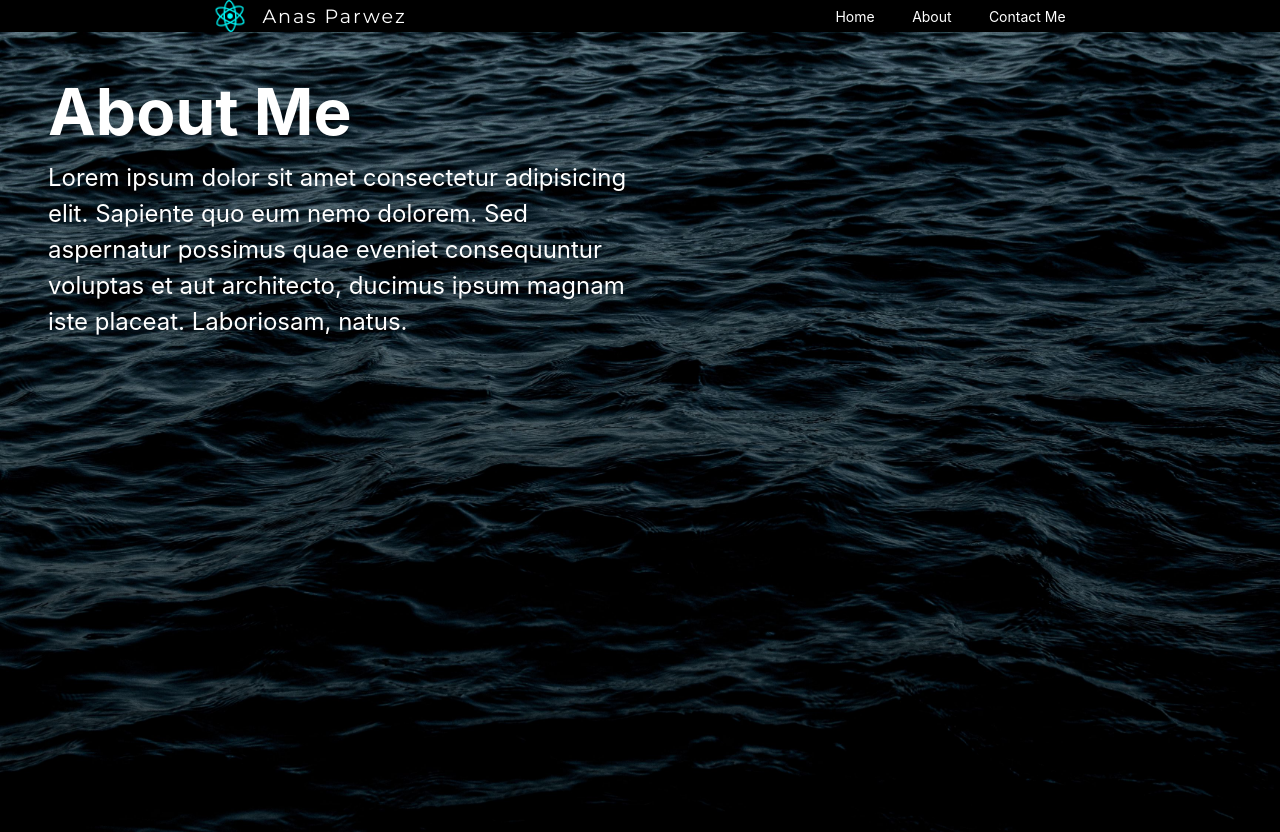
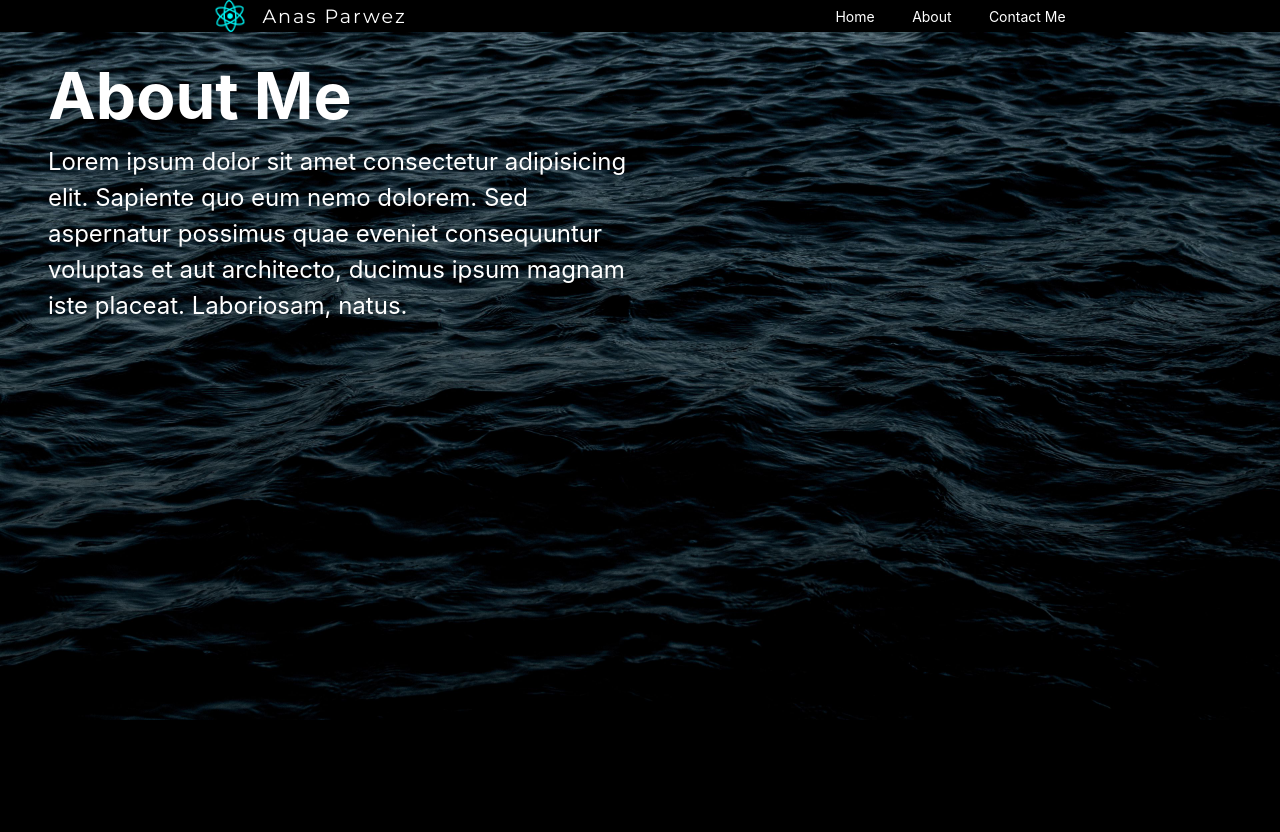
Before and after one commit to Captain-Price-1/myPortfolio, a React (Create React App) app: page /about in a window 1280 px wide. After the commit the page ends 800 px from the top, so only its background shows below. Built offline with nearby package versions, Linux system fonts and the light colour scheme.

Commit message:
initial commit

```diff
--- a/src/App.jsx
+++ b/src/App.jsx
@@ -10,17 +10,21 @@ import {
 import About from "./about";
 import Home from "./HomeScreen";
 import { AnimatePresence } from "framer-motion";
+import Container from "./Change";
 function App() {
   const location = useLocation();
   return (
-    <AnimatePresence initial={false}>
+    <>
+      <Navbar />
+      <AnimatePresence exitBeforeEnter>
         <Switch location={location} key={location.pathname}>
           <Route path="/about">
             <About />
           </Route>
-        <Route path="/" children={<Home />} exact />
+          <Route path="/" children={<Home />} />
         </Switch>
       </AnimatePresence>
+    </>
   );
 }
 
--- /dev/null
+++ b/src/Change.jsx
@@ -0,0 +1,24 @@
+import {
+  BrowserRouter as Router,
+  Route,
+  Switch,
+  useLocation,
+} from "react-router-dom";
+import About from "./about";
+import Home from "./HomeScreen";
+import { AnimatePresence } from "framer-motion";
+
+const Container = () => {
+  const location = useLocation();
+  return (
+    <AnimatePresence initial={false} exitBeforeEnter>
+      <Switch location={location} key={location.pathname}>
+        <Route path="/about">
+          <About />
+        </Route>
+        <Route path="/" children={<Home />} exact />
+      </Switch>
+    </AnimatePresence>
+  );
+};
+export default Container;
--- a/src/HomeScreen.jsx
+++ b/src/HomeScreen.jsx
@@ -5,7 +5,7 @@ import { motion } from "framer-motion";
 const Home = () => {
   const containerVariants = {
     hidden: {
-      x: "-100vw",
+      x: "0",
       opacity: 0,
     },
     visible: {
--- a/src/about.css
+++ b/src/about.css
@@ -5,20 +5,25 @@
   padding: 0;
   box-sizing: border-box;
 }
+.test {
+  /* margin-top: 10rem; */
+  color: white;
+}
 
-.about-page-main-div {
-  height: 100vh;
+.about-page-main {
+  overflow: hidden;
+  height: 90vh;
   width: 100vw;
   /* font-size: 4rem; */
   background: url("/public/_22_dark-water-wallpapers_1821027465.jpg");
   background-size: cover;
   background-repeat: no-repeat;
-  margin-top: 2rem;
+  /* margin-top: 5rem; */
   /* object-fit: cover; */
   color: white;
 }
 .about-heading {
-  margin-top: 1rem;
+  /* margin-top: 1rem; */
   font-size: 2rem;
 }
 .about-detail {
@@ -33,17 +38,17 @@
   justify-content: center;
   flex-direction: column;
 }
-@media screen and (max-width: 664px) {
+/* @media screen and (max-width: 664px) {
   .about-me {
     padding: 0.5rem;
     margin: 1rem;
-    /* background-color: aquamarine; */
+    background-color: aquamarine;
     width: 70%;
-  }
-  .about-heading {
+  } */
+/* .about-heading {
     font-size: 1rem;
   }
   .about-detail {
     font-size: calc(3vw + 0.5rem);
   }
-}
+} */
--- a/src/about.jsx
+++ b/src/about.jsx
@@ -4,7 +4,7 @@ import "./about.css";
 const AboutPage = () => {
   const containerVariants = {
     hidden: {
-      x: "100vw",
+      x: "0",
       opacity: 0,
     },
     visible: {
@@ -13,7 +13,7 @@ const AboutPage = () => {
       transition: { duration: 0.5 },
     },
     exit: {
-      x: "100vw",
+      x: "-100vw",
       transition: { ease: "easeInOut" },
     },
   };
@@ -24,7 +24,7 @@ const AboutPage = () => {
       initial="hidden"
       animate="visible"
       exit="exit"
-      className="about-page-main-div"
+      className="about-page-main"
     >
       <div className="about-me">
         <div className="about-heading">
@@ -40,6 +40,15 @@ const AboutPage = () => {
         </div>
       </div>
     </motion.div>
+    // <motion.div
+    //   variants={containerVariants}
+    //   initial="hidden"
+    //   animate="visible"
+    //   className="test"
+    //   exit="exit"
+    // >
+    //   <h1>this is or</h1>
+    // </motion.div>
   );
 };
 export default AboutPage;
--- a/src/index.css
+++ b/src/index.css
@@ -111,15 +111,22 @@ a {
   transition: all 0.5s ease;
 }
 .drop-ul {
+  margin-top: 2rem;
   height: 0;
   overflow: hidden;
   background: black;
   color: aquamarine;
   transition: all 0.5s ease;
   display: flex;
+  background: black;
   flex-direction: column;
+  z-index: 500;
+  position: absolute;
+  position: fixed;
+  width: 100%;
 }
 .drop-ul ul {
+  /* position: fixed; */
   display: flex;
   flex-direction: column;
   align-items: center;
--- a/src/index.jsx
+++ b/src/index.jsx
@@ -2,13 +2,12 @@ import React from "react";
 import ReactDOM from "react-dom";
 import "./index.css";
 import App from "./App";
-import { BrowserRouter as Router } from "react-router-dom";
+import { BrowserRouter as Router, Switch } from "react-router-dom";
 import Navbar from "./Navbar";
 
 ReactDOM.render(
   <React.StrictMode>
     <Router>
-      <Navbar />
       <App />
     </Router>
   </React.StrictMode>,
```
Lines whose indentation alone changed are shown as unchanged.
